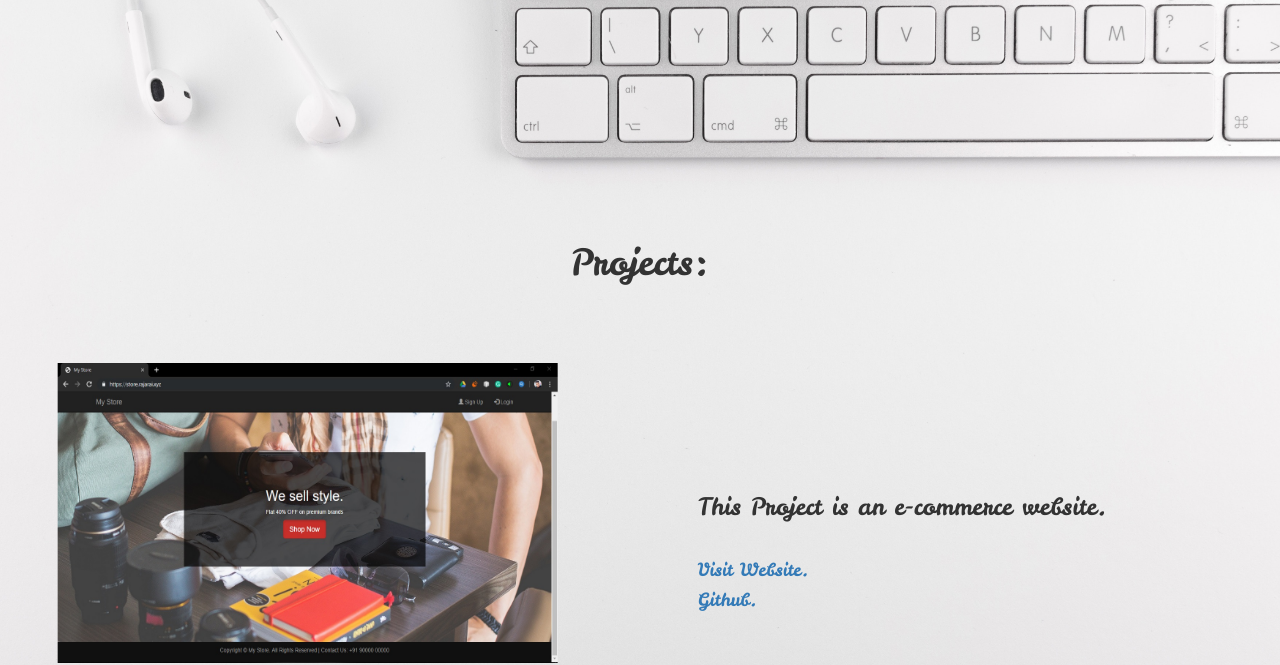
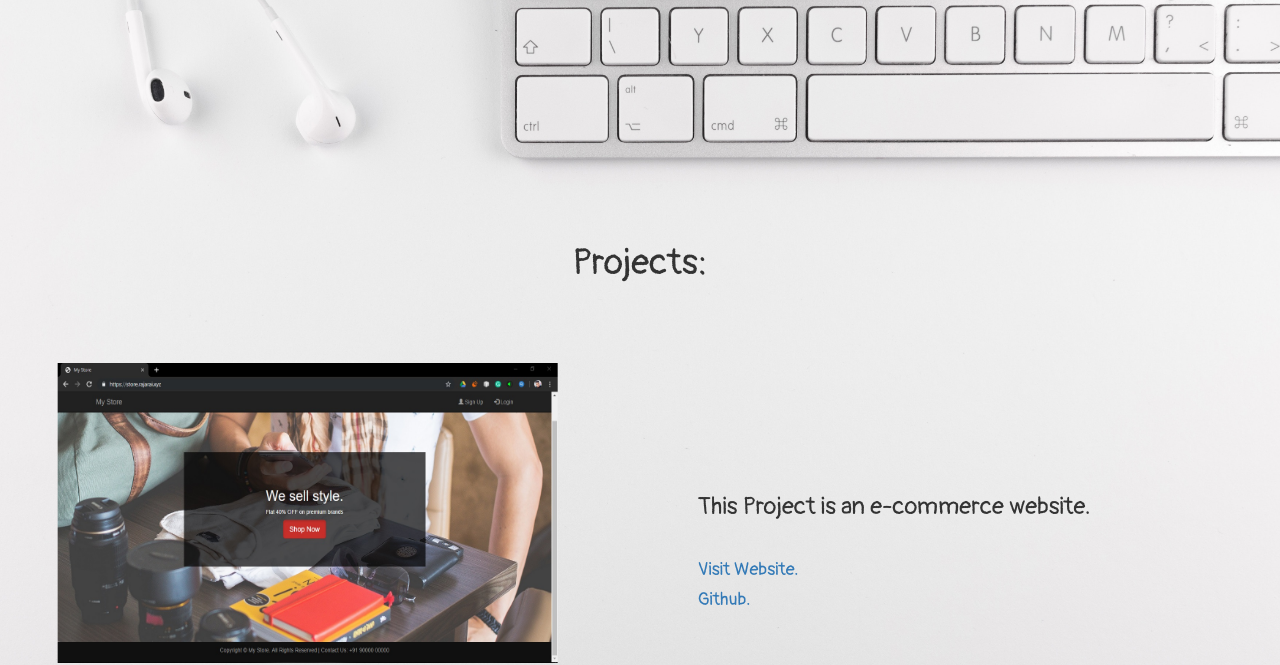
Before and after one commit to RaxRai/raxrai.github.io, a plain HTML site: page projects.html in a window 1280 px wide. Shown: the part 137-802 px from the top of the page. Drawn offline with nearby package versions, Linux system fonts and the light colour scheme.

Commit message:
Update projects.html

```diff
--- a/projects.html
+++ b/projects.html
@@ -4,6 +4,7 @@
         <meta name="viewport" content="width=device-width, initial-scale=1">
         <meta charset="utf-8">
         <link href="https://fonts.googleapis.com/css?family=Leckerli+One&display=swap" rel="stylesheet">
+        <link href="https://fonts.googleapis.com/css2?family=Pangolin&family=Roboto&display=swap" rel="stylesheet">
         <link rel="stylesheet" href="https://maxcdn.bootstrapcdn.com/bootstrap/3.3.7/css/bootstrap.min.css" >
         <!--jQuery library-->
         <script src="https://ajax.googleapis.com/ajax/libs/jquery/1.12.4/jquery.min.js"></script>
@@ -141,7 +142,7 @@
                 transform: translate(-50%, -50%);
             }
             .newf{
-                font-family: 'Leckerli One', cursive;
+               font-family: 'Pangolin', cursive;
             }
             .greybg{
                 background-color: rgba(236, 233, 228, 1);
```
